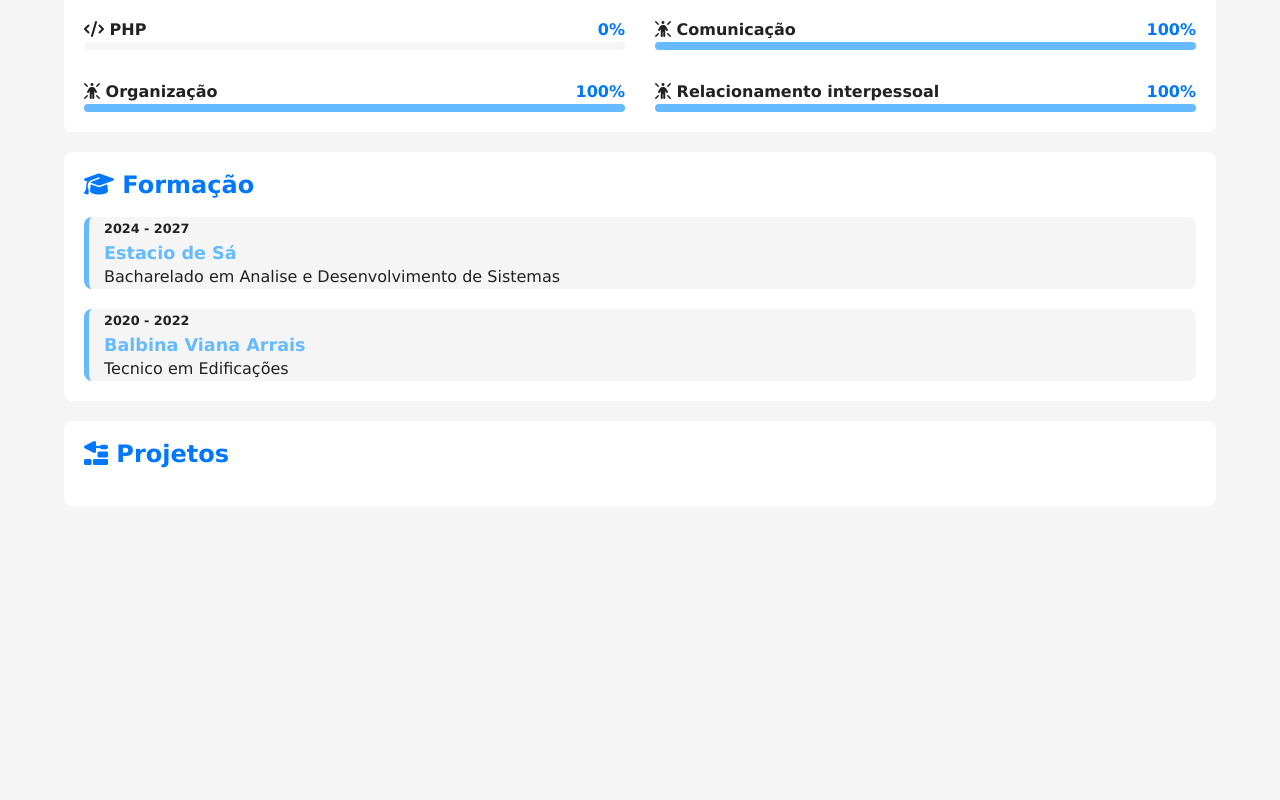
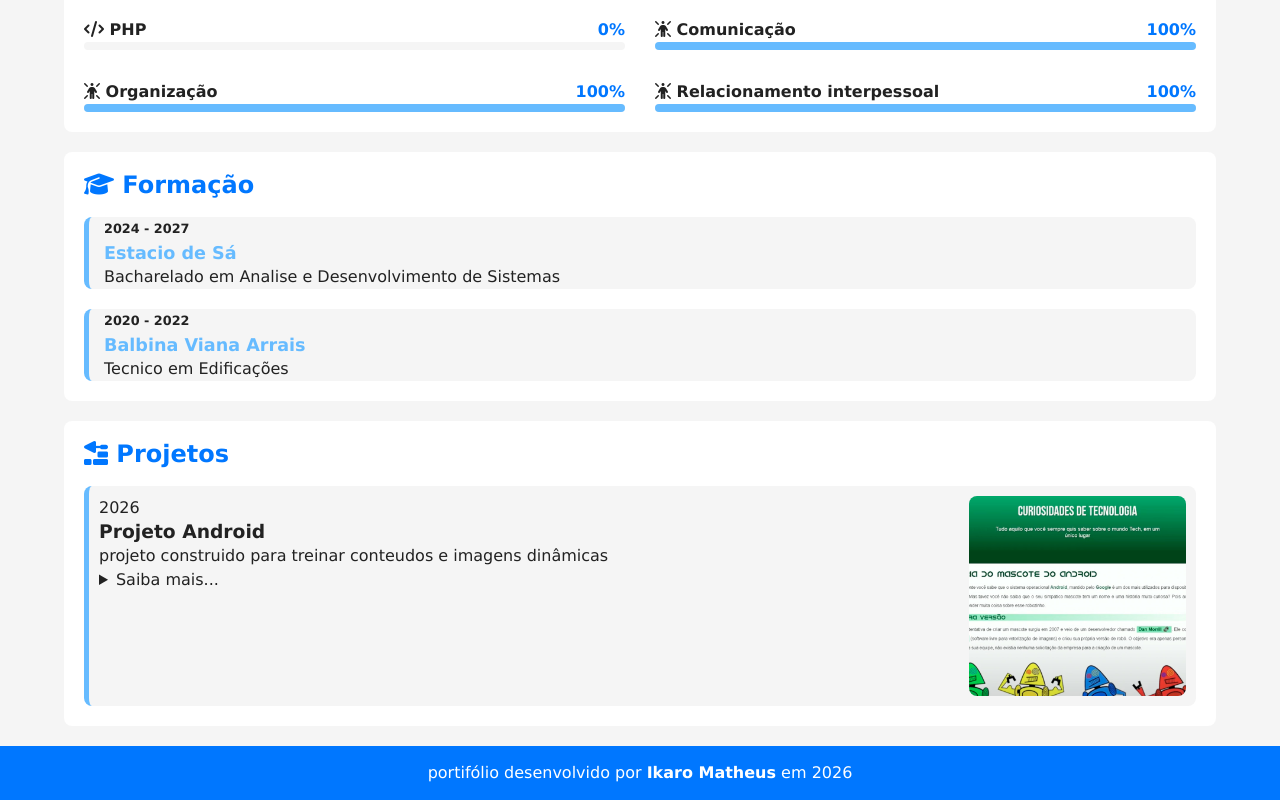
Before and after one commit to IkaroMatheusV/projeto-portifolio, a plain HTML site: page index.html in a window 1280 px wide. Shown: the part 686-1486 px from the top of the page. Before the commit the page ends 1212 px from the top, so only its background shows below. Drawn offline with Linux system fonts and the light colour scheme.

Commit message:
projetos/footer

```diff
--- a/estilos/style.css
+++ b/estilos/style.css
@@ -183,10 +183,73 @@ article h2 {
   font-size: 1.1em;
 }
 
+#projeto-container {
+  display: flex;
+  flex-direction: column-reverse;
+  gap: 20px;
+}
+
+#projeto-container .projeto {
+  display: flex;
+  flex-direction: column;
+  gap: 15px;
+  background-color: var(--fundo-principal);
+  padding: 10px;
+  border-radius: 8px;
+  border-left: 5px solid var(--destaque-inverso);
+  transition: border-color 0.5s, border-width 0.5s;
+}
+
+#projeto-container .projetos:hover {
+  border-color: var(--destaque);
+  border-left-width: 15px;
+  cursor: pointer;
+}
+
+#projeto-container .foto {
+  width: 100%;
+  aspect-ratio: 16/9;
+  object-fit: cover;
+  overflow: hidden;
+  border-radius: 8px;
+}
+
+footer {
+  background-color: var(--destaque);
+  color: var(--texto-inverso);
+  text-align: center;
+  padding: 15px;
+}
+
+footer a {
+  color: var(--texto-inverso);
+  text-decoration: none;
+  font-weight: bold;
+}
+
+footer a:hover {
+  color: var(--destaque-inverso);
+}
+
 @media screen and (min-width: 768px) {
 
   #skill-container {
     grid-template-columns: 1fr 1fr;
   }
 
+  #projeto-container .projeto {
+    flex-direction: row-reverse;
+    justify-content: space-between;
+  }
+
+  #projeto-container .projeto-info{
+    max-width: 80%;
+  }
+
+  #projeto-container .foto {
+    aspect-ratio: 1/1;
+    max-width: 20%;
+    max-height: 200px;
+  }
+
 }
--- a/index.html
+++ b/index.html
@@ -208,13 +208,37 @@
 
             <article id="projetos">
                 <h2><i class="fa-solid fa-trowel-bricks"></i> Projetos</h2>
+                <div id="projeto-container">
+
+<!--primeiro projeto-->
+
+                    <div class="projeto">
+                        <img src="imagens/projeto-03-android.jpg" alt="projeto1" class="foto">
+                        <div class="projeto-info">
+                            <p class="periodo">2026</p>
+                            <h3 class="titulo">Projeto Android</h3>
+                            <p>projeto construido para treinar conteudos e imagens dinâmicas</p>
+                            <details class="descricao">
+                                <summary>Saiba mais...</summary>
+                                <p>Lorem ipsum dolor sit amet consectetur adipisicing elit. Molestias blanditiis libero quaerat iusto illum, veniam aliquid eum architecto corporis adipisci quasi quis eos esse consequuntur repudiandae neque deleniti! Aut, atque?</p>
+                            </details>
+                        </div>
+                    </div>
+
+<!--segundo projeto-->
+
+                </div>
             </article>
 
 <!--fim article projetos-->
 
         </section>
     </main>
-    <footer></footer>
+
+    <footer>
+        portifólio desenvolvido por <a href="https://www.instagram.com/_ikaro_matheus?obrf=MW1jcXIwMGxsNmRkOQ==" target="_blank" rel="nofollow">Ikaro Matheus</a> em 2026
+    </footer>
+
     <script src="scripts/script.js"></script>
 </body>
 </html>
```
